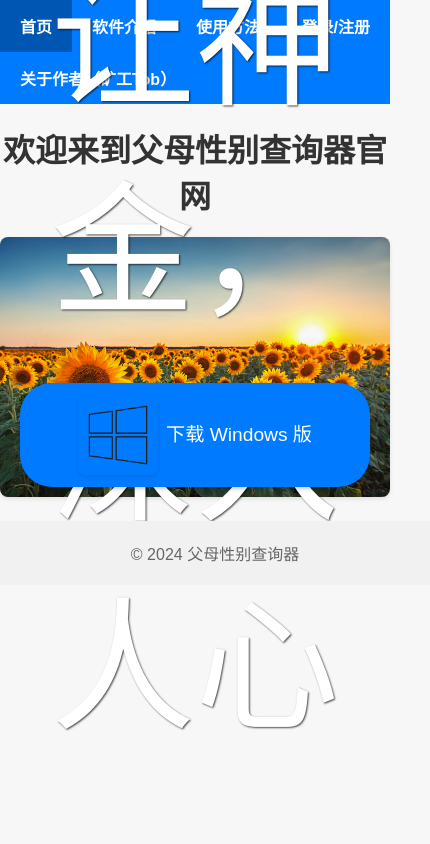
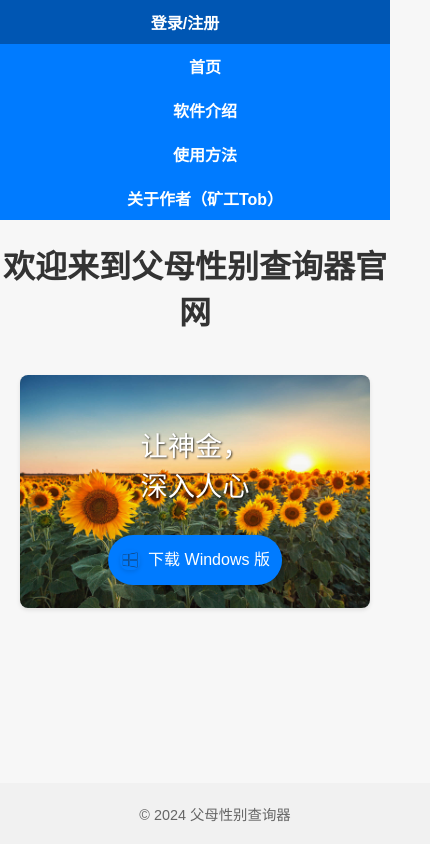
Before and after one commit to MinerTob/web, a website: page index.html in a window 390 px wide. Shown: the whole page, 430 px wide, since content can reach past the window. Drawn offline with Linux system fonts and the light colour scheme.

Commit message:
Update index.css

```diff
--- a/index.css
+++ b/index.css
@@ -1,3 +1,4 @@
+/* 原有样式 */
 body {
     font-family: 'Arial', sans-serif;
     background-color: #f7f7f7;
@@ -68,7 +69,7 @@ body {
     background-color: #f0f0f0;
 }
 
-h1 {
+.h1 {
     font-size: 2rem;
     margin-bottom: 1rem;
 }
@@ -227,3 +228,115 @@ h1 {
     margin: 0;
     color: #666; /* 版权信息颜色 */
 }
+
+/* 手机端样式 */
+@media (max-width: 768px) {
+    .navbar {
+        flex-direction: column; /* 垂直排列 */
+        align-items: flex-start; /* 左对齐 */
+    }
+
+    .navbar a {
+        padding: 10px; /* 调整内边距 */
+        width: 100%; /* 铺满全宽 */
+        text-align: center; /* 居中对齐 */
+    }
+
+    .image-container {
+        padding: 20px; /* 图片容器的内边距 */
+        display: flex; /* 使用 flexbox */
+        flex-direction: column; /* 垂直排列 */
+        align-items: center; /* 水平居中 */
+    }
+
+    .subtitle {
+        font-size: 7vw; /* 调整后的字体大小 */
+    }
+
+    .software-download {
+        display: inline-flex; /* 使按钮根据内容缩放 */
+        width: auto; /* 让宽度自适应内容 */
+        min-width: 100px; /* 设置最低宽度 */
+        height: 50px; /* 固定高度 */
+        padding: 0 12px; /* 侧边内边距 */
+        background-color: #007bff; /* 按钮背景色 */
+        color: #ffffff; /* 文字颜色 */
+        text-decoration: none; /* 移除下划线 */
+        border-radius: 32px; /* 圆角 */
+        transition: background-color 0.3s, box-shadow 0.3s; /* 过渡效果 */
+        box-shadow: 0 2px 4px rgba(0, 0, 0, 0.2); /* 阴影效果 */
+        font-size: 1rem; /* 调整后的字体大小 */
+        align-items: center; /* 垂直居中 */
+        justify-content: flex-start; /* 左对齐文本和图标 */
+    }
+
+    .software-download img { /* 图标样式 */
+        width: 20px; /* 固定图标宽度 */
+        height: auto; /* 确保持比例 */
+        margin-right: 8px; /* 图标与文字之间的间距 */
+    }
+
+    .software-title {
+        font-size: 5vw; /* 调整后的字体大小 */
+        margin: 10px 0; /* 上下间距 */
+        text-align: center; /* 标题居中 */
+    }
+
+    .software-description {
+        font-size: 2.5vw; /* 调整后的字体大小 */
+        line-height: 1.4; /* 行高 */
+        margin: 10px 0; /* 上下间距 */
+        text-align: center; /* 文字居中对齐 */
+        word-wrap: break-word; /* 自动换行 */
+    }
+
+    .introduction-container {
+        max-width: 90%; /* 限制最大宽度为90% */
+        margin: 20px auto; /* 居中同时添加上下间距 */
+        padding: 10px; /* 内边距 */
+        text-align: center; /* 居中内容 */
+    }
+
+    /* 确保图片位于软件介绍文字下面 */
+    .image-sidebar {
+        order: 1; /* 图片位于文字下方 */
+        margin-left: 0; /* 移除左侧空隙 */
+    }
+
+    /* 调整所有图片大小为50% */
+    img {
+        width: 100%; /* 设置图片宽度为50% */
+        height: auto; /* 高度自适应 */
+    }
+
+    .footer {
+        background-color: #f1f1f1;
+        padding: 20px;
+        text-align: center;
+        position: fixed; /* 使用 fixed 定位 */
+        bottom: 0; /* 距离底部为0 */
+        left: 0;
+        right: 0; /* 让脚注充满宽度 */
+        width: 100%; /* 确保 footer 宽度为100% */
+        font-size: 0.9rem; /* 调整脚注字体大小 */
+    }
+
+    .footer p {
+        margin: 0;
+        color: #666; /* 版权信息颜色 */
+    }
+
+    /* 调整头像大小 */
+    .avatar {
+        width: 35px;
+        height: 35px;
+    }
+
+    .dropdown {
+        right: 0; /* 下拉菜单右对齐 */
+    }
+
+    .download-icon {
+        width: 60px; /* 调整图标大小 */
+    }
+}
```
